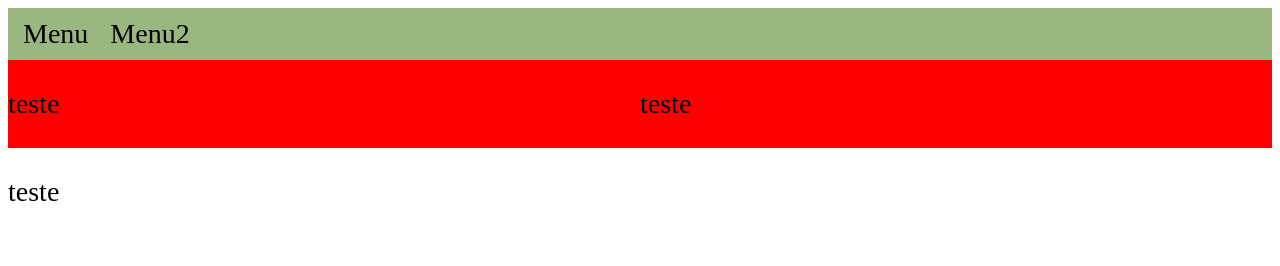
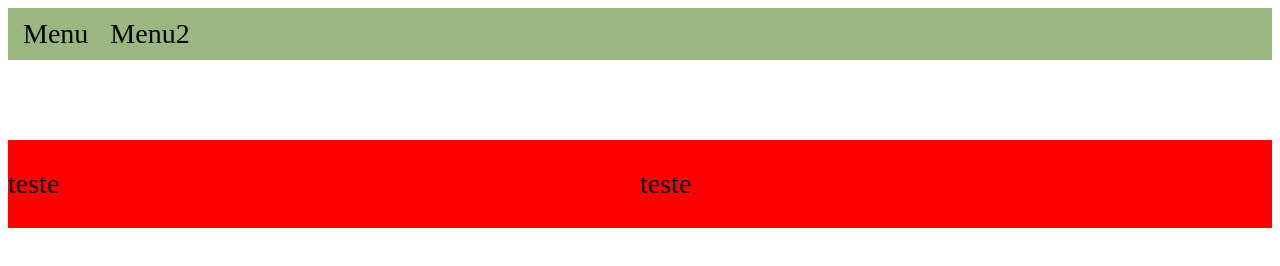
Before and after one commit to SergioBernardesJunior/web-rodrigo, a plain HTML site: page Site/index.html in a window 1280 px wide. Drawn offline with Linux system fonts and the light colour scheme.

Commit message:
Correção - Colunas
Corrigido as colunas que não se posicionavam abaixo do header.

```diff
--- a/Site/CSS/utils.css
+++ b/Site/CSS/utils.css
@@ -6,6 +6,8 @@
 }
 
 .coluna-2 {
+  top: 80px;
+  position: relative;
   display: inline;
   width: 50%;
   float: left;
```
